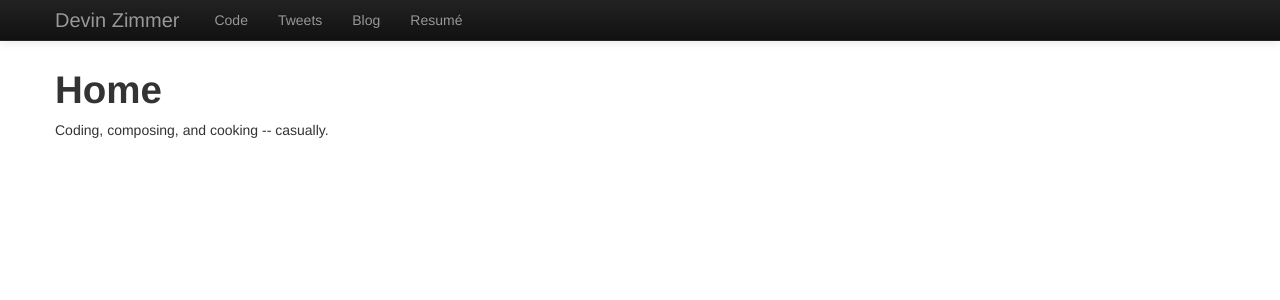
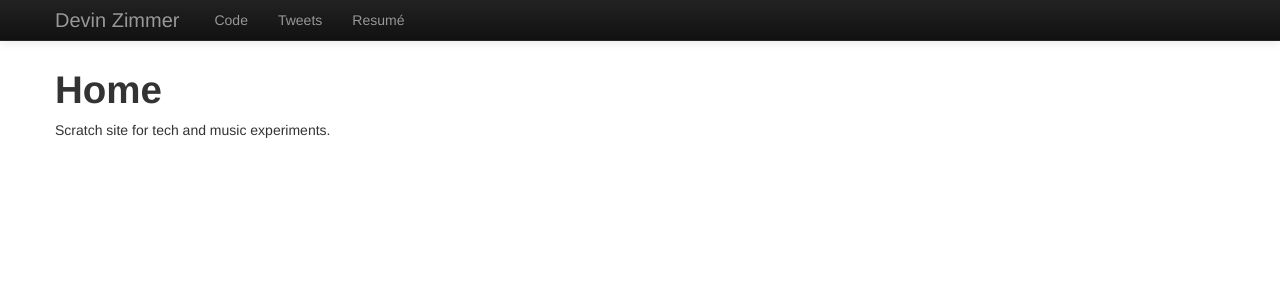
Before and after one commit to devZdev/devinzimmer, a PHP site: page / in a window 1280 px wide. Shown: the top 300 px of the page. Run offline with PHP 8.4, Linux system fonts and the light colour scheme.

Commit message:
Removing blog, re-purposing site at new network location

```diff
--- a/index.php
+++ b/index.php
@@ -45,7 +45,6 @@
             <ul class="nav">
               <li><a href="http://github.com/devZdev" target="_blank">Code</a></li>
               <li><a href="https://twitter.com/DevinZimmer" target="_blank">Tweets</a></li>
-              <li><a href="/blog/" target="_blank">Blog</a></li>
               <li><a href="http://www.linkedin.com/in/devinzimmer" target="_blank">Resum&eacute;</a></li>
             </ul>
           </div><!--/.nav-collapse -->
@@ -56,7 +55,7 @@
     <div class="container">
 
       <h1>Home</h1>
-      <p>Coding, composing, and cooking -- casually.</p>
+      <p>Scratch site for tech and music experiments.</p>
 
     </div> <!-- /container -->
 
```
